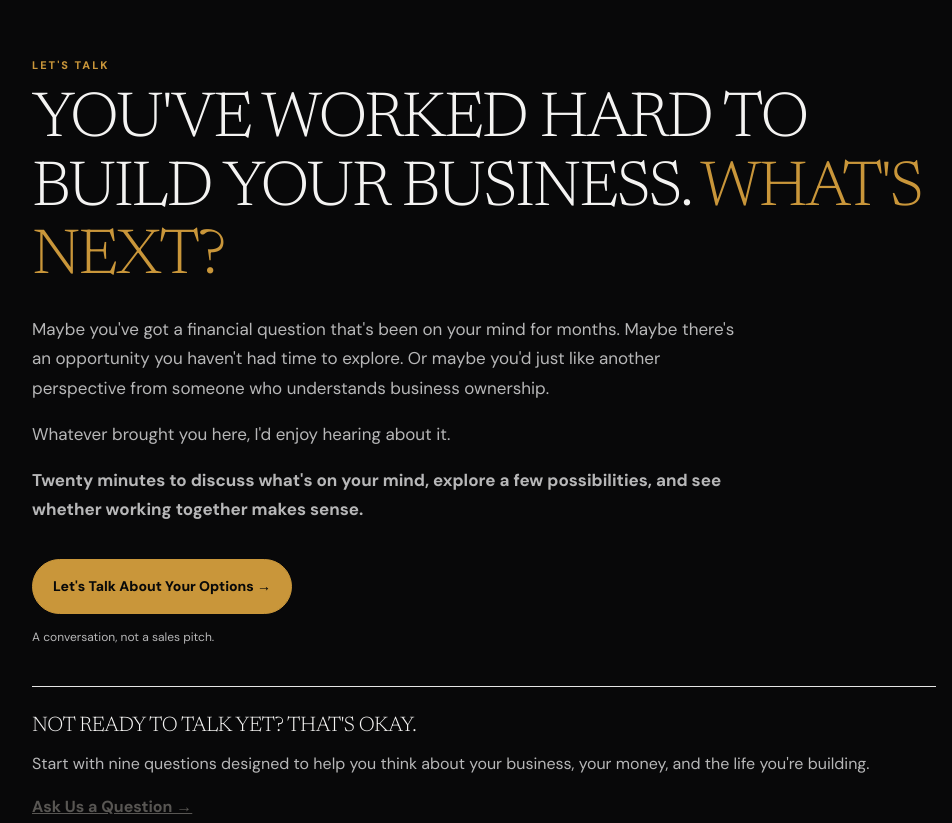
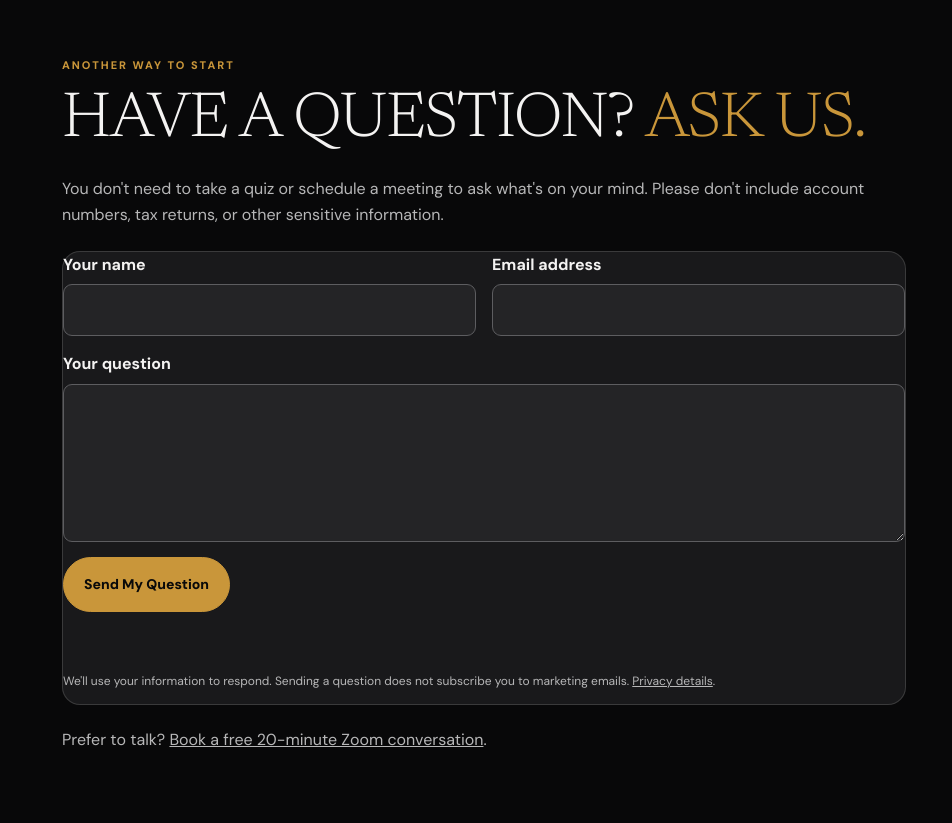
Before and after one commit to akasick73/ripl-money-at-work, an Astro site: page / in a window 1280 px wide. Shown: the part 8890-9713 px from the top of the page, without its empty margins (156-1108 px from the left). Built offline with nearby package versions, Linux system fonts and the light colour scheme; Astro itself is replaced by a stand-in of ours.

Commit message:
getting closer

```diff
--- a/src/pages/index.astro
+++ b/src/pages/index.astro
@@ -76,7 +76,6 @@ const featuredVideos=videos;
 
 <div class="section-band section-band--white"><section class="section wrap library" id="videos" data-ripl-video-library="podcast-highlights-2026-11-17"><div class="section-heading"><p class="eyebrow">PODCAST HIGHLIGHTS</p><h2>YOU'VE WORKED HARD FOR YOUR MONEY. <em>NOW WHAT?</em></h2><p>Four podcast highlights on margin, purpose, giving every dollar a job, and simplifying financial decisions. If one resonates, bring it to our conversation.</p></div><div id="video-grid" class="video-grid">{featuredVideos.map(v=><article class="video-card" data-video-stage={v.stage}><div class="video-thumb" data-video-container>{v.youtubeId?<button class="video-play-button" type="button" data-video-id={v.youtubeId} aria-label={`Play ${v.title} on this page`}><img loading="lazy" src={v.thumbnail || `https://i.ytimg.com/vi/${v.youtubeId}/maxresdefault.jpg?v=20261117`} onerror={v.thumbnail ? undefined : `this.onerror=null;this.src='https://i.ytimg.com/vi/${v.youtubeId}/hqdefault.jpg?v=20261117';`} alt=""/><span aria-hidden="true">▶</span></button>:<><img src="/money-at-work/images/adam.webp" loading="lazy" alt=""/><span>Soon</span></>}</div><div><h3>{v.title}</h3><p>{v.summary}</p>{!v.youtubeId&&<span class="video-soon">Video coming soon</span>}</div></article>)}</div></section></div>
 
-<div class="section-band section-band--warm"><section class="section wrap closing-invite" id="booking"><p class="eyebrow">LET'S TALK</p><h2>YOU'VE WORKED HARD TO BUILD YOUR BUSINESS. <em>WHAT'S NEXT?</em></h2><div class="story-copy"><p>Maybe you've got a financial question that's been on your mind for months. Maybe there's an opportunity you haven't had time to explore. Or maybe you'd just like another perspective from someone who understands business ownership.</p><p>Whatever brought you here, I'd enjoy hearing about it.</p><p><strong>Twenty minutes to discuss what's on your mind, explore a few possibilities, and see whether working together makes sense.</strong></p></div><a class="button primary section-cta" href="https://calendly.com/adam-riplwealth/20-minute-zoom-meeting" data-book data-book-type="final">Let's Talk About Your Options →</a><p class="fine">A conversation, not a sales pitch.</p><div class="secondary-path"><h3>NOT READY TO TALK YET? THAT'S OKAY.</h3><p>Start with nine questions designed to help you think about your business, your money, and the life you're building.</p><a href="#ask-question">Ask Us a Question →</a></div></section></div>
 <div class="section-band section-band--white"><section class="section wrap question-section" id="ask-question"><p class="eyebrow">ANOTHER WAY TO START</p><h2>HAVE A QUESTION? <em>ASK US.</em></h2><p>You don't need to take a quiz or schedule a meeting to ask what's on your mind. Please don't include account numbers, tax returns, or other sensitive information.</p><form id="ask-question-form"><div class="question-form-fields"><label>Your name<input name="name" autocomplete="name" maxlength="120" required/></label><label>Email address<input name="email" type="email" autocomplete="email" maxlength="254" required/></label></div><label>Your question<textarea name="question" rows="5" maxlength="2000" required></textarea></label><div class="lead-honeypot" aria-hidden="true"><label>Website<input name="website" tabindex="-1" autocomplete="off"/></label></div><button class="button primary" type="submit">Send My Question</button><p id="ask-question-status" role="status" aria-live="polite"></p><p class="fine">We'll use your information to respond. Sending a question does not subscribe you to marketing emails. <a href="/money-at-work-privacy/">Privacy details</a>.</p></form><p>Prefer to talk? <a href="https://calendly.com/adam-riplwealth/20-minute-zoom-meeting" data-book data-book-type="question">Book a free 20-minute Zoom conversation</a>.</p></section></div>
 </main><footer><div class="wrap footer-top"><a class="footer-brand" href="#main"><img src="/ripl-logo.png" width="100" alt="RIPL Wealth"/></a><div><strong>RIPL Wealth, LLC</strong><p>Fort Collins, Colorado</p><a href="/money-at-work-privacy/">Privacy</a> · <a href="/disclosures/">Disclosures</a></div></div><div class="wrap footer-disclosures"><p>RIPL Wealth is a registered investment adviser. Registration does not imply a certain level of skill or training. RIPL Wealth does not provide tax or legal advice; please consult your tax and legal professionals. Investing involves risk, including the possible loss of principal. No strategy can guarantee a profit, protect against loss, or ensure tax savings.</p><p>RIPL may coordinate with independent legal, tax, insurance, or other professionals. Any referral compensation or material conflicts, if applicable, should be disclosed in accordance with RIPL’s policies before a referral. RIPL is not affiliated with or endorsed by FINRA, the SEC, Vanguard, or the other organizations mentioned.</p><p>© {new Date().getFullYear()} RIPL Wealth · Give every dollar a job.</p></div></footer>
 <dialog id="hero-video-dialog" class="hero-video-dialog" aria-label="Meet Adam introduction video"><div class="hero-dialog-shell"><button type="button" class="hero-dialog-close" aria-label="Close introduction video">✕</button><div class="hero-dialog-player" id="hero-dialog-player"></div></div></dialog><div id="calendly-modal" class="calendly-modal" hidden role="dialog" aria-modal="true" aria-label="Book a free 20-minute Zoom conversation"><div class="calendly-dialog"><div class="calendly-dialog-top"><strong>Let's Talk · 20-minute Zoom</strong><button id="calendly-close" type="button" aria-label="Close booking window">✕</button></div><div id="calendly-frame-container" class="calendly-frame-container"></div><p class="calendly-fallback">Having trouble? <a id="calendly-external" href="https://calendly.com/adam-riplwealth/20-minute-zoom-meeting" target="_blank" rel="noopener noreferrer">Open Calendly in a new tab ↗</a></p></div></div><script type="module" src="/money-at-work/campaign.js"></script><script is:inline>
```
